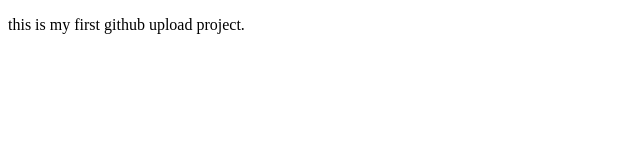
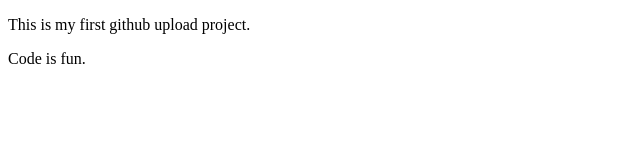
Before and after one commit to humayra22/html_tags, a plain HTML site: page index.html in a window 1280 px wide. Shown: the full height of the page, 0-640 px from the left. Drawn offline with Linux system fonts and the light colour scheme.

Commit message:
modified file

```diff
--- a/index.html
+++ b/index.html
@@ -6,6 +6,7 @@
     <title>Document</title>
 </head>
 <body>
-    <p>this is my first github upload project.</p>
+    <p>This is my first github upload project.</p>
+    <p>Code is fun.</p>
 </body>
 </html>
```
